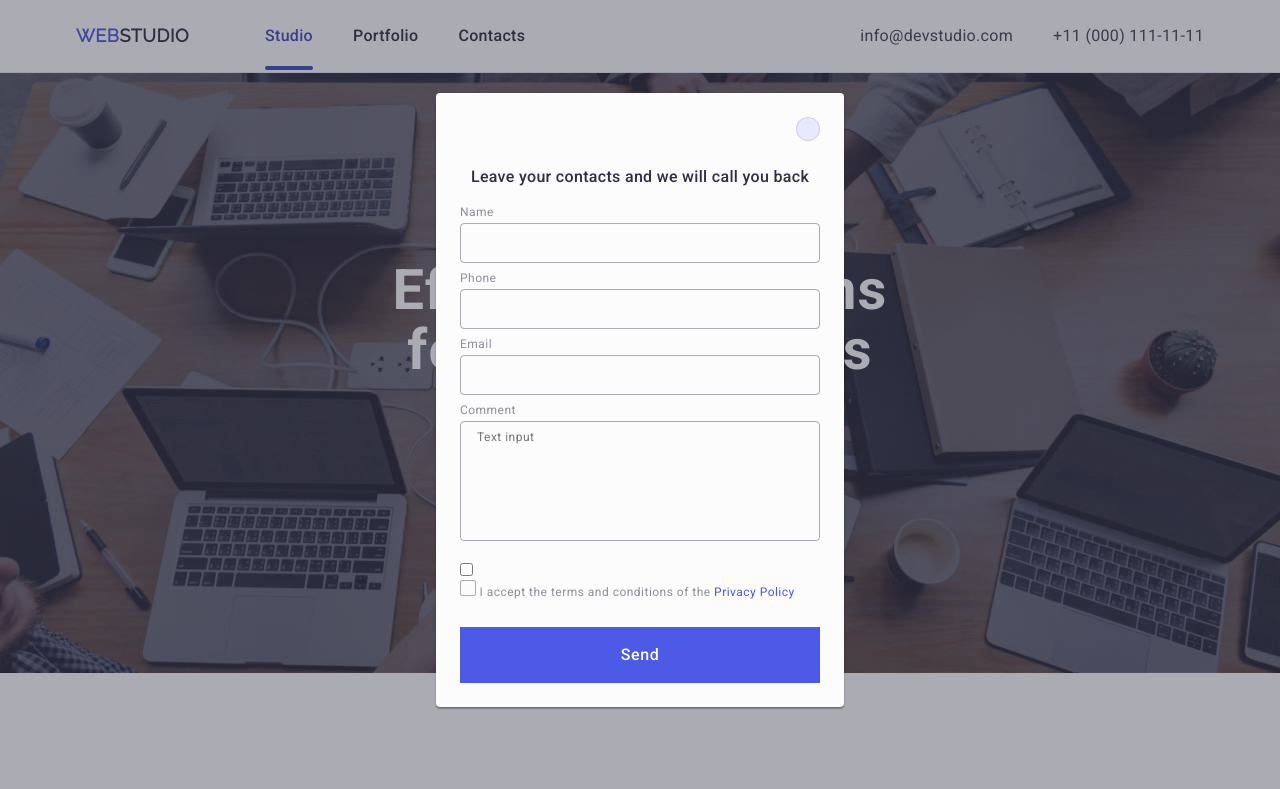
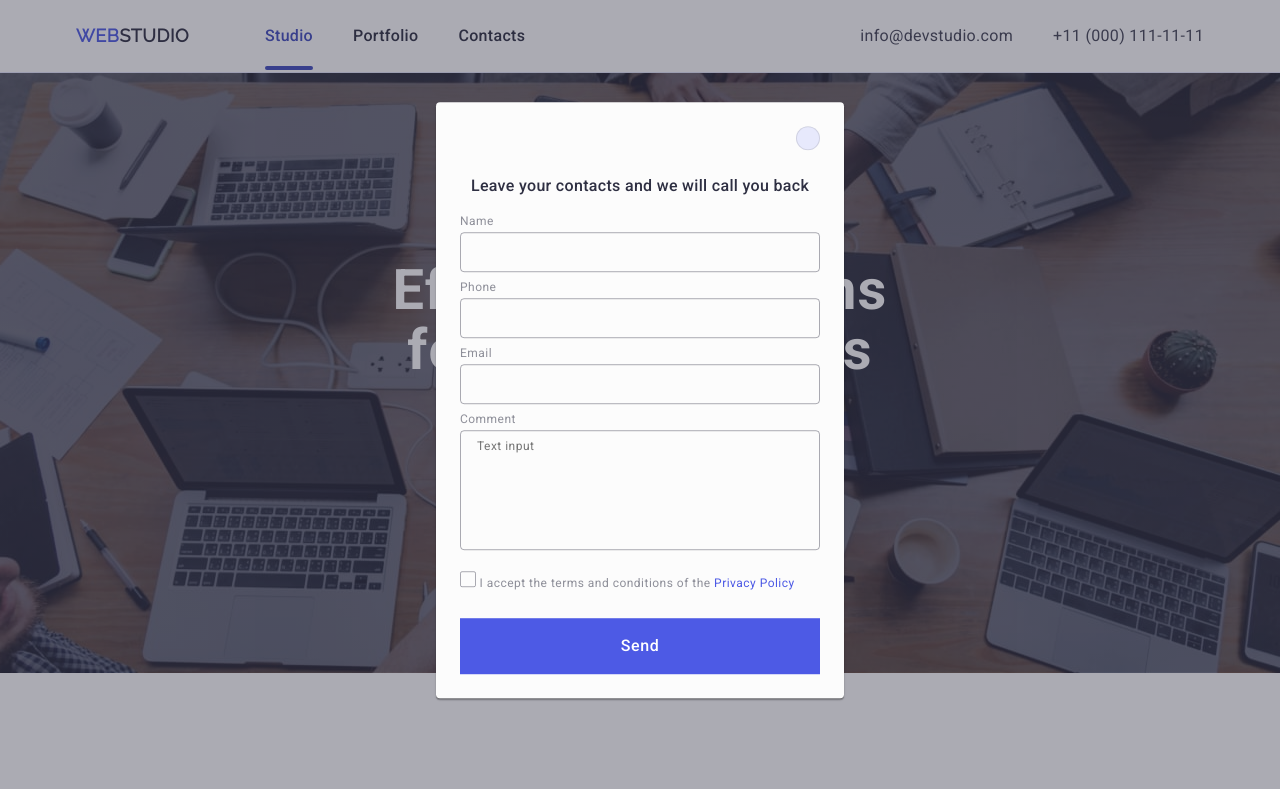
Before and after one commit to Andinator13/goit-markup-hw-05, a plain HTML site: page index.html in a window 1280 px wide. Shown: the top 789 px of the page. Drawn offline with nearby package versions, Linux system fonts and the light colour scheme.

Commit message:
add visually-hidden for default checkbox

```diff
--- a/css/stylesheet.css
+++ b/css/stylesheet.css
@@ -788,4 +788,8 @@ footer .logo-span {
   fill: transparent;
 }
 
+.fill-icon {
+  fill: #4d5ae5;
+}
+
 /* #endregion */
--- a/index.html
+++ b/index.html
@@ -521,7 +521,7 @@
             <label class="label-modal-form" for="user-name"> Name </label>
             <div class="modal-input-container">
               <input
-                class="input-modal-form"
+                class="input-modal-form fill-icon"
                 type="text"
                 name="user-name"
                 id="user-name"
@@ -570,7 +570,7 @@
           </div>
           <div class="modal-checkbox-container">
             <input
-              class="modal-input-checkbox"
+              class="modal-input-checkbox visually-hidden"
               type="checkbox"
               id="user-privacy"
               value="true"
```
